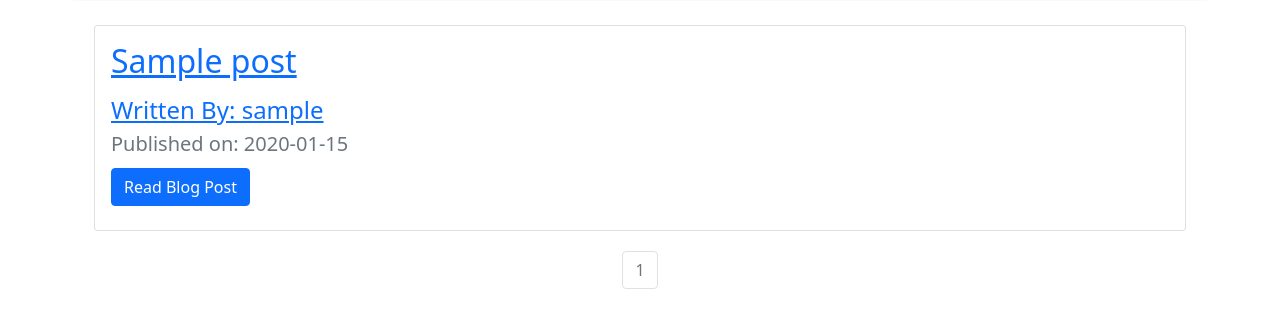
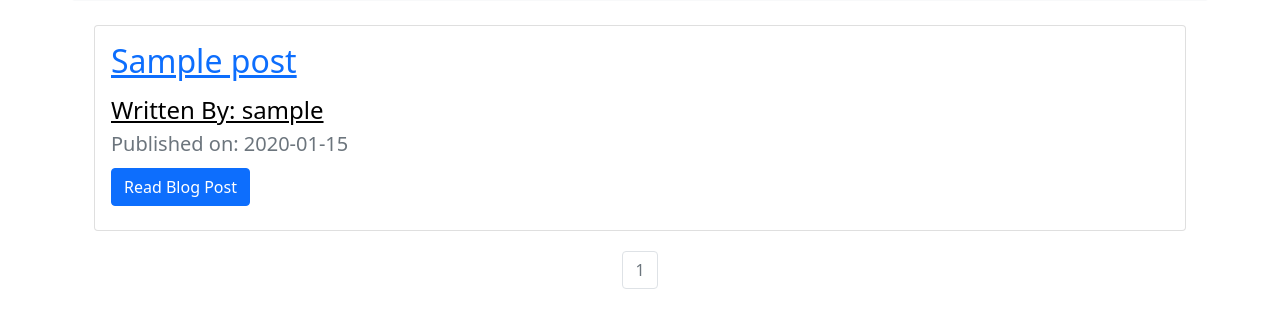
Before and after one commit to Danny-Sibley/Travel_Blog_Project, a Flask app: page /blog in a window 1280 px wide. Shown: the part 842-1166 px from the top of the page. Run offline with Flask 2, Linux system fonts and the light colour scheme; tables that the repository leaves empty hold one stand-in row (values such as "Sample post"); some libraries are stand-ins or nearby versions.

Commit message:
cleaned up code and changed font color

```diff
--- a/app.py
+++ b/app.py
@@ -1,4 +1,4 @@
 from travelcompanyblog import app
 
 if __name__ == '__main__':
-    app.run(debug=True)
+    app.run(debug=False)
--- a/travelcompanyblog/blog_posts/views.py
+++ b/travelcompanyblog/blog_posts/views.py
@@ -41,7 +41,6 @@ def update(blog_post_id):
         blog_post.title = form.title.data
         blog_post.text = form.text.data
         db.session.commit()
-        #flash('Post Updated')
         return redirect(url_for('blog_posts.blog_post', blog_post_id=blog_post.id))
     # Pass back the old blog post information so they can start again with
     # the old text and title.
--- a/travelcompanyblog/templates/blog.html
+++ b/travelcompanyblog/templates/blog.html
@@ -1,7 +1,6 @@
 {% extends 'base.html' %}
 {% block content %}
 
-<!-- copied from original index page -->
 <div class="p-5 mb-4 bg-light rounded-3 row ">
     <div class="container-fluid py-5 text-center  ">
       <h1 class="display-5 fw-bold">Parenting with Passports Blog</h1>
@@ -15,7 +14,7 @@
     <div class ="card-body">
       <h2> <a class='card-title' href="{{url_for('blog_posts.blog_post',blog_post_id=post.id)}}"> {{post.title}} </a> <h2>
 
-      <a class=" h4 card-subtitle mb-2"  href="{{ url_for('users.user_posts', username = post.author.username)}}"> Written By: {{post.author.username}} </a>
+      <a class=" h4 card-subtitle mb-2 text-black"  href="{{ url_for('users.user_posts', username = post.author.username)}}"> Written By: {{post.author.username}} </a>
       <p class=" h5 card-subtitle mb-2 text-muted" style="padding-top:10px;" > Published on: {{post.date.strftime('%Y-%m-%d')}}</p>
       <a class = "btn btn-primary" href="{{url_for('blog_posts.blog_post',blog_post_id=post.id)}}"> Read Blog Post </a>
     </div>
--- a/travelcompanyblog/templates/index.html
+++ b/travelcompanyblog/templates/index.html
@@ -82,11 +82,6 @@
           </section>
         </div>
       </div>
-
-
-
-
-
     <script src="https://cdn.jsdelivr.net/npm/bootstrap@5.1.3/dist/js/bootstrap.bundle.min.js" integrity="sha384-ka7Sk0Gln4gmtz2MlQnikT1wXgYsOg+OMhuP+IlRH9sENBO0LRn5q+8nbTov4+1p" crossorigin="anonymous"></script>
     </body>
 </html>
--- a/travelcompanyblog/users/views.py
+++ b/travelcompanyblog/users/views.py
@@ -80,4 +80,3 @@ def user_posts(username):
     #checks blog posts from the user, orders by date and shows 5 blog posts per page
     blog_posts = BlogPost.query.filter_by(author = user).order_by(BlogPost.date.desc()).paginate(page = page, per_page=5)
     return render_template('user_blog_posts.html',blog_posts = blog_posts, user =user )
-# user's list of Blog Posts
```
Also changed, not shown: travelcompanyblog/templates/create_post.html (+0 -15 lines), travelcompanyblog/templates/login.html (+0 -9 lines).
